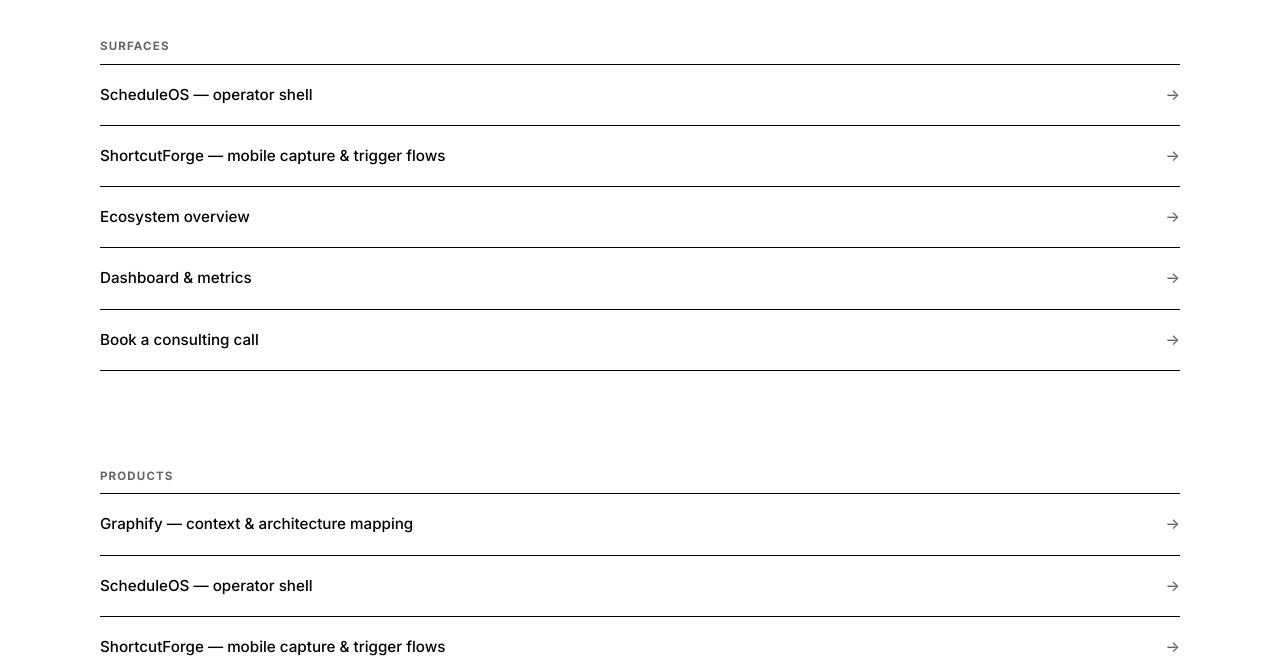
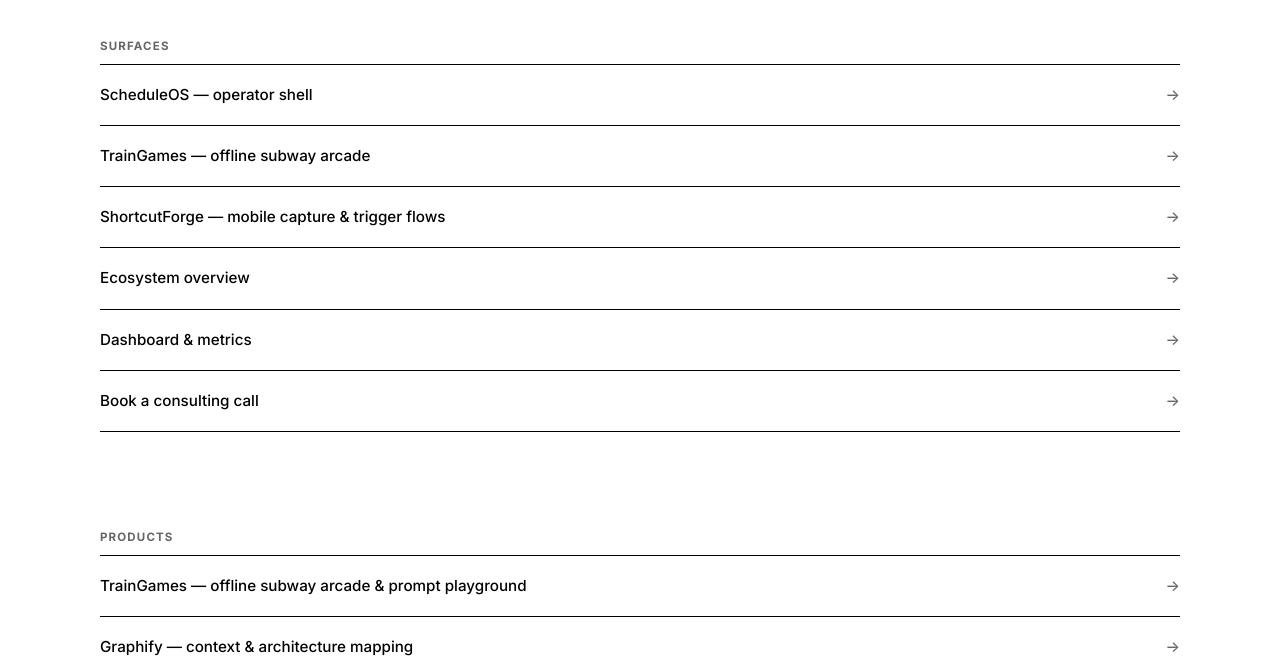
Before and after one commit to davidlifschitz/davidlifschitz.github.io, a website: page index.html in a window 1280 px wide. Shown: the part 1340-2007 px from the top of the page. Drawn offline with Linux system fonts and the light colour scheme.

Commit message:
feat: add TrainGames to homepage

```diff
--- a/index.html
+++ b/index.html
@@ -59,6 +59,9 @@
         <a class="surface-row" href="https://github.com/davidlifschitz/ScheduleOS" target="_blank" rel="noopener noreferrer" aria-label="ScheduleOS — operator shell (opens in new tab)">
           <span>ScheduleOS — operator shell</span><span class="arrow">→</span>
         </a>
+        <a class="surface-row" href="online-board-games/">
+          <span>TrainGames — offline subway arcade</span><span class="arrow">→</span>
+        </a>
         <a class="surface-row" href="shortcutforge/index.html">
           <span>ShortcutForge — mobile capture &amp; trigger flows</span><span class="arrow">→</span>
         </a>
@@ -77,6 +80,9 @@
     <section class="ia-section" id="products" aria-labelledby="products-heading">
       <h2 id="products-heading" class="ia-section-label">Products</h2>
       <div class="ia-grid">
+        <a class="ia-card" href="online-board-games/">
+          <span>TrainGames — offline subway arcade &amp; prompt playground</span><span class="arrow">→</span>
+        </a>
         <a class="ia-card" href="https://github.com/davidlifschitz/graphify" target="_blank" rel="noopener noreferrer" aria-label="Graphify (opens in new tab)">
           <span>Graphify — context &amp; architecture mapping</span><span class="arrow">→</span>
         </a>
```
